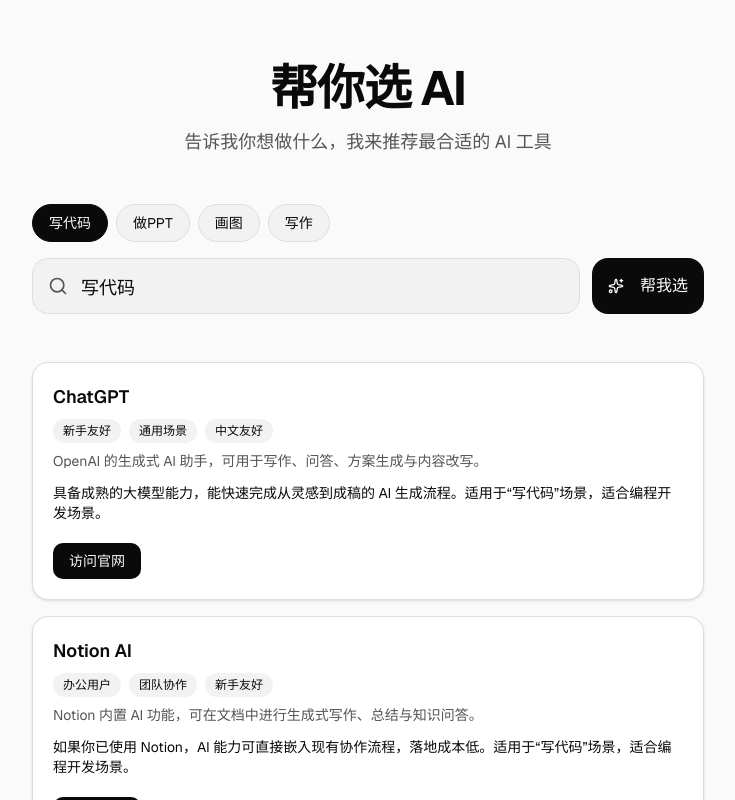
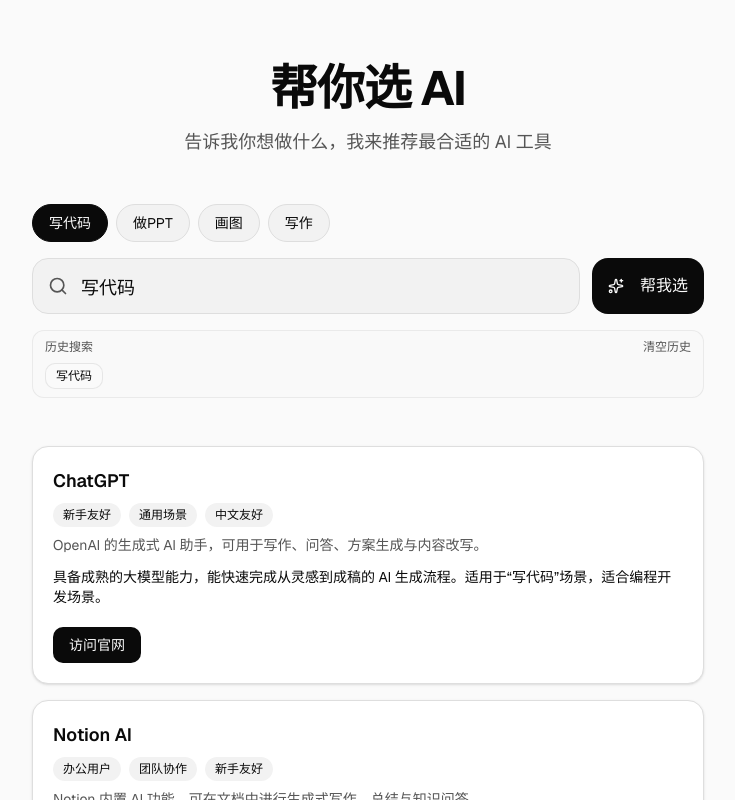
Before and after one commit to chake111/ai-tool-picker, a Next.js app in the folder ui/: page / in a window 1280 px wide. Both pictures are taken after a click on the button "写代码". Shown: the top 800 px of the page, without its empty margins (272-1007 px from the left). Built offline with nearby package versions, Linux system fonts and the light colour scheme; no server answers.

Commit message:
feat(ui): add local search history for tool queries
Agent-Logs-Url: https://github.com/chake111/ai-tool-picker/sessions/20363661-44c4-429c-bd8c-32a1c449c516

Co-authored-by: chake111 <164632497+chake111@users.noreply.github.com>

```diff
--- a/ui/app/page.tsx
+++ b/ui/app/page.tsx
@@ -1,10 +1,18 @@
 "use client"
 
-import { useState } from "react"
+import { useEffect, useState } from "react"
 import { SearchInput } from "@/components/search-input"
 import { Card } from "@/components/ui/card"
 import { Button } from "@/components/ui/button"
 import type { RecommendItem } from "@/lib/recommend"
+
+type SearchHistoryItem = {
+  query: string
+  timestamp: number
+}
+
+const HISTORY_STORAGE_KEY = "ai_tool_picker_history"
+const HISTORY_LIMIT = 10
 
 export default function Home() {
   const categories = ["写代码", "做PPT", "画图", "写作"] as const
@@ -13,8 +21,48 @@ export default function Home() {
   const [results, setResults] = useState<RecommendItem[]>([])
   const [isLoading, setIsLoading] = useState(false)
   const [error, setError] = useState("")
+  const [history, setHistory] = useState<SearchHistoryItem[]>([])
 
-  const handleSearch = async (query: string) => {
+  useEffect(() => {
+    try {
+      const stored = localStorage.getItem(HISTORY_STORAGE_KEY)
+      if (!stored) return
+
+      const parsed = JSON.parse(stored) as SearchHistoryItem[]
+      if (!Array.isArray(parsed)) return
+
+      const sanitized = parsed
+        .filter(
+          (item): item is SearchHistoryItem =>
+            typeof item?.query === "string" && item.query.trim().length > 0 && typeof item?.timestamp === "number",
+        )
+        .slice(0, HISTORY_LIMIT)
+
+      setHistory(sanitized)
+    } catch {
+      setHistory([])
+    }
+  }, [])
+
+  const saveHistory = (inputQuery: string) => {
+    const normalizedQuery = inputQuery.trim()
+    if (!normalizedQuery) return
+
+    setHistory((prev) => {
+      const nextHistory = [{ query: normalizedQuery, timestamp: Date.now() }, ...prev.filter((item) => item.query !== normalizedQuery)].slice(
+        0,
+        HISTORY_LIMIT,
+      )
+      localStorage.setItem(HISTORY_STORAGE_KEY, JSON.stringify(nextHistory))
+      return nextHistory
+    })
+  }
+
+  const handleSearch = async (inputQuery: string) => {
+    const normalizedQuery = inputQuery.trim()
+    if (!normalizedQuery) return
+
+    saveHistory(normalizedQuery)
     setIsLoading(true)
     setError("")
     setResults([])
@@ -25,7 +73,7 @@ export default function Home() {
         headers: {
           "Content-Type": "application/json",
         },
-        body: JSON.stringify({ query }),
+        body: JSON.stringify({ query: normalizedQuery }),
       })
 
       if (!response.ok) {
@@ -52,6 +100,18 @@ export default function Home() {
     if (selectedCategory && value !== selectedCategory) {
       setSelectedCategory(null)
     }
+  }
+
+  const handleHistoryClick = (historyQuery: string) => {
+    setQuery(historyQuery)
+    const matchedCategory = categories.find((category) => category === historyQuery) ?? null
+    setSelectedCategory(matchedCategory)
+    void handleSearch(historyQuery)
+  }
+
+  const handleClearHistory = () => {
+    setHistory([])
+    localStorage.removeItem(HISTORY_STORAGE_KEY)
   }
 
   return (
@@ -92,6 +152,33 @@ export default function Home() {
             onSearch={handleSearch}
             isLoading={isLoading}
           />
+
+          {history.length > 0 && (
+            <div className="rounded-lg border border-border/60 bg-muted/20 px-3 py-2">
+              <div className="mb-2 flex items-center justify-between">
+                <p className="text-xs text-muted-foreground">历史搜索</p>
+                <button
+                  type="button"
+                  onClick={handleClearHistory}
+                  className="text-xs text-muted-foreground transition-colors hover:text-foreground"
+                >
+                  清空历史
+                </button>
+              </div>
+              <div className="flex flex-wrap gap-2">
+                {history.map((item) => (
+                  <button
+                    key={`${item.query}-${item.timestamp}`}
+                    type="button"
+                    onClick={() => handleHistoryClick(item.query)}
+                    className="rounded-md border border-border/70 bg-background px-2.5 py-1 text-xs text-foreground transition-colors hover:bg-muted"
+                  >
+                    {item.query}
+                  </button>
+                ))}
+              </div>
+            </div>
+          )}
         </div>
 
         {/* 加载状态 */}
```
